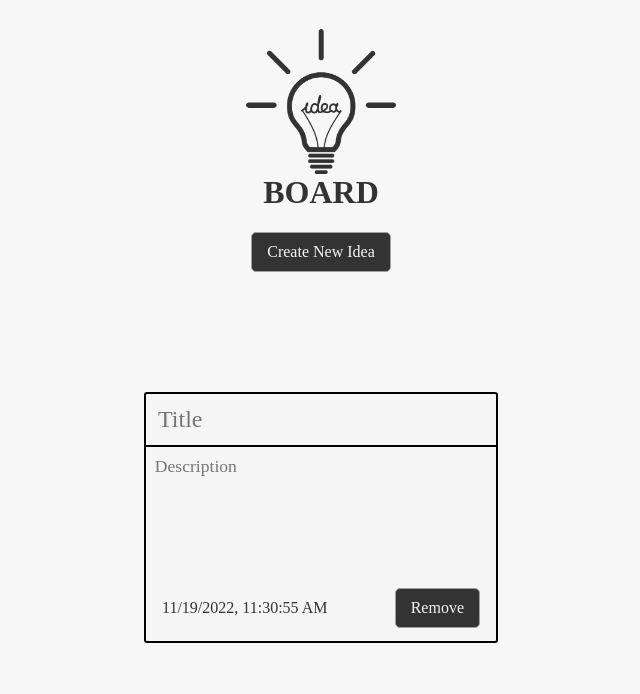
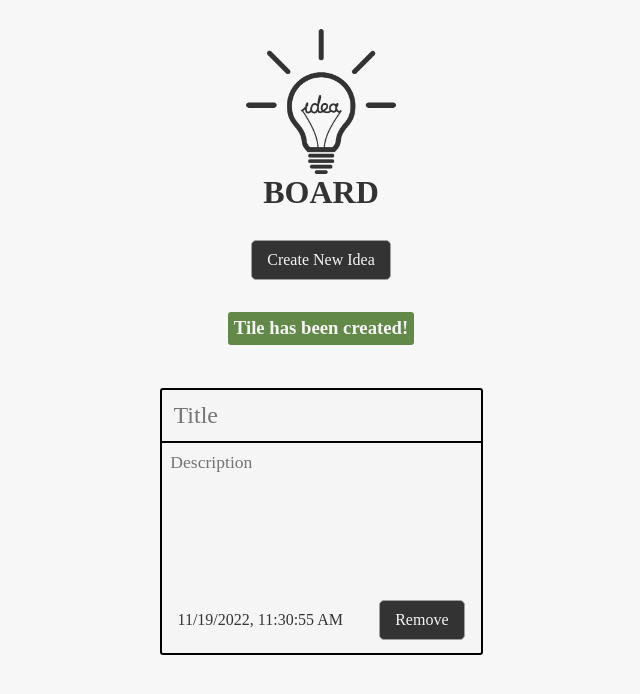
Before and after one commit to Stamedi/idea-board, a React (Create React App) app: page / in a window 1280 px wide. Both pictures are taken after a click on the button "Create New Idea". Shown: the top 694 px of the page, without its empty margins (319-959 px from the left). Built offline with nearby package versions, Linux system fonts and the light colour scheme.

Commit message:
Word limit countdown + notification for new tile

```diff
--- a/src/App.css
+++ b/src/App.css
@@ -19,6 +19,10 @@ body {
   transition: 0.4s;
   font-size: 16px;
   border: 0.5px solid rgb(160, 160, 160);
+}
+
+.create-btn {
+  margin-top: 0.5em;
 }
 
 .remove-btn:hover,
@@ -49,7 +53,6 @@ input, textarea {
 }
 
 .App {
-  /* text-align: center; */
   max-width: 100vw;
   height: auto;
   display:flex;
@@ -58,18 +61,12 @@ input, textarea {
   align-items: center;
 }
 
-/* .flex-container {
-  display: flex;
-  justify-content:center;
-} */
-
 
 .header-container {
   display: flex;
   align-items: center;
   justify-content: center;
   flex-wrap: wrap;
-  flex-shrink: 0;
   max-width: 150px;
   transition: 0.4s;
 }
@@ -81,7 +78,24 @@ input, textarea {
 .header-container > img {
   max-width: 100%;
   display: flex;
-  flex-shrink: 0;
+}
+
+.created-not-cont {
+  display: flex;
+  align-items: center;
+  justify-content: center;
+  height: auto;
+  flex-wrap: wrap;
+  margin-top: 3rem;
+}
+
+.created-not-cont > h3 {
+  position: absolute;
+  text-align: center;
+  color: whitesmoke;
+  background-color: #638948;
+  border-radius: 3px;
+  padding: 0.3em;
 }
 
 .tiles {
@@ -89,7 +103,7 @@ input, textarea {
   flex-wrap: wrap;
   justify-content: center;
   align-items: center;
-  margin-top: 100px;
+  margin-top: 2.5em;
   width: 100%;
 }
 
@@ -98,7 +112,7 @@ input, textarea {
   flex-wrap: wrap;
   flex-direction: column;
   margin: 20px;
-  width: 350px;
+  max-width: 350px;
   border: 2px solid black;
   border-radius: 3px;
   background-color:whitesmoke;
@@ -116,10 +130,24 @@ input, textarea {
   font-size: 1.1em;
   height: 110px;
   resize: none;
+  overflow: hidden;
   outline: none;
   border: none;
   padding: 0.5em 0.5em;
 }
+
+.desc-length-cont {
+  display: flex;
+  justify-content: flex-end;
+  margin-bottom: 1em;
+  margin-right: 1.5em;
+}
+
+.desc-length-cont > span {
+  position: absolute;
+  color:#626262;
+}
+
 
 .tile-bottom-cont {
   display: flex;
--- a/src/App.js
+++ b/src/App.js
@@ -5,10 +5,14 @@ import './App.css';
 
 function App() {
   const [tileArr, setTileArr] = useState('');
+  const [tileCreated, setTileCreated] = useState(false)
 
   const createTile = () => {
     const time = new Date()
-     setTileArr([{ id:uuidv4(), title:'', description:'', time:time.toLocaleString() },...tileArr])
+     setTileArr([{ id:uuidv4(), title:'', description:'', descLength:140, time:time.toLocaleString() },...tileArr])
+
+     setTileCreated(true)
+     setTimeout(() => setTileCreated(false), 3000)
   }
 
   const editTitle = (id, e) => {
@@ -20,18 +24,19 @@ function App() {
       }
       return tile
     })
+
     setTileArr(newState)
   }
 
-  const editDesc = (id, e) => {
+  const editDesc = (id, e, length) => {
     const time = new Date()
-
     const newState = tileArr.map((tile) => {
       if (tile.id === id) {
-        return {...tile, description:e, time:time.toLocaleString() }
+        return {...tile, description:e, descLength:length-e.length, time:time.toLocaleString() }
       }
       return tile
     })
+
     setTileArr(newState)
   }
 
@@ -52,19 +57,24 @@ function App() {
 },[])
 
 
-
-
   return (
     <div className="App">
       <h1 className="header-container"><img src={idea_icon} alt="idea_icon" /> BOARD</h1>
-      <button className="create-btn"onClick={() => createTile()}>Create New Idea</button>
+      <div className="header-btn-container">
+        <button className="create-btn" onClick={() => createTile()}>Create New Idea</button>
+      </div>
+
+      <div className="created-not-cont">{tileCreated === true && <h3>{'Tile has been created!'}</h3>}</div>
       <div className="flex-container">
         <div className="tiles">
           {tileArr.length !== 0 && (tileArr.map((tile) => (
             <div className="tile" key={tile.id}>
               <input onChange={(e) => editTitle(tile.id, e.target.value)}type="text" className="tile-title" placeholder="Title" value={tile.title} autoFocus />
               <textarea
-                maxLength="140" className="tile-description" placeholder="Description" onChange={(e) => editDesc(tile.id, e.target.value)} value={tile.description}></textarea>
+              maxLength="140" className="tile-description" placeholder="Description" onChange={(e) => editDesc(tile.id, e.target.value, e.target.maxLength)} value={tile.description}></textarea>
+              <div className="desc-length-cont">
+                {tile.descLength < 51 && <span>{tile.descLength}</span>}
+              </div>
               <div className="tile-bottom-cont">
                 <p>{tile.time}</p>
                 <button className="remove-btn" onClick={() => removeTile(tile.id)}>Remove</button>
```
Lines whose indentation alone changed are shown as unchanged.
